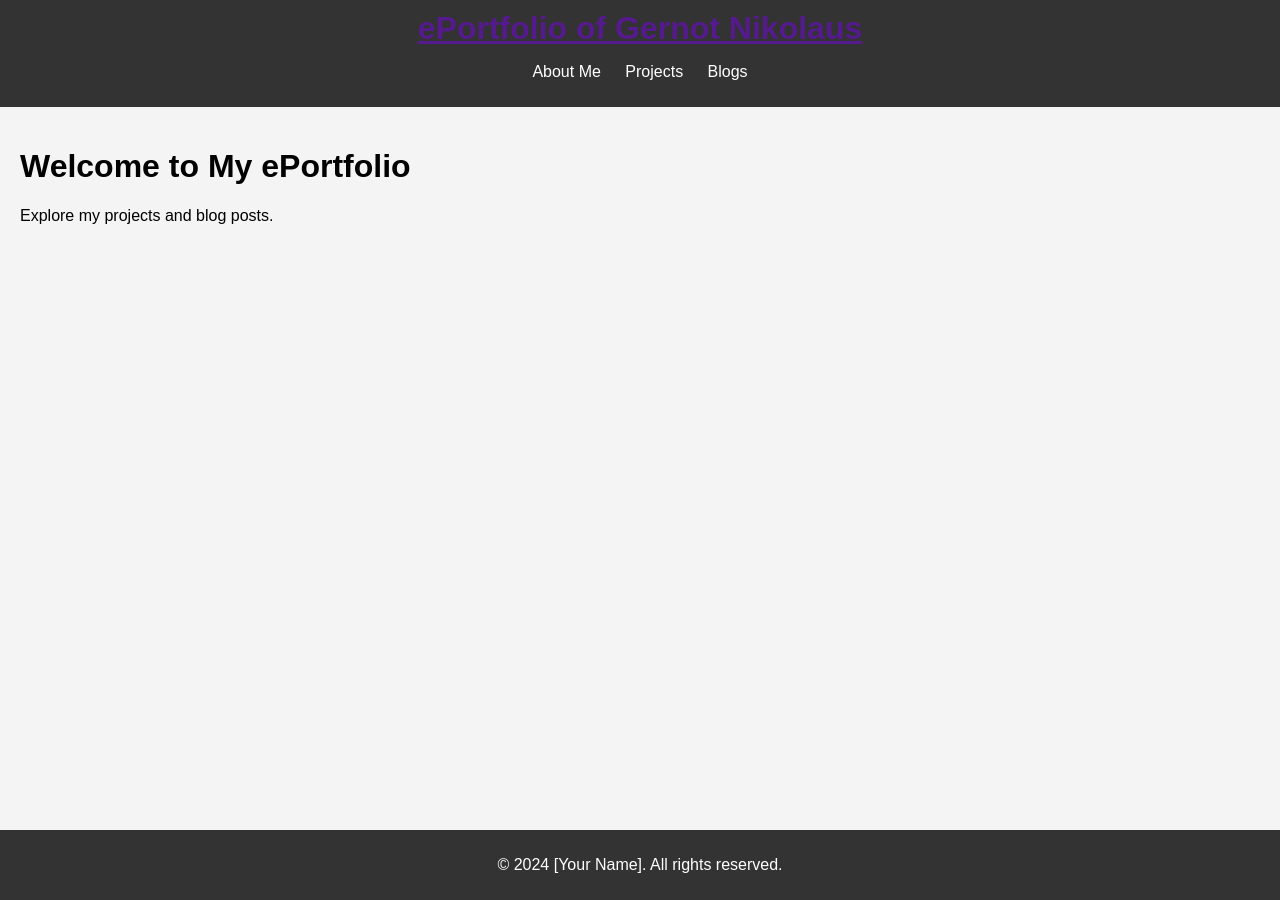
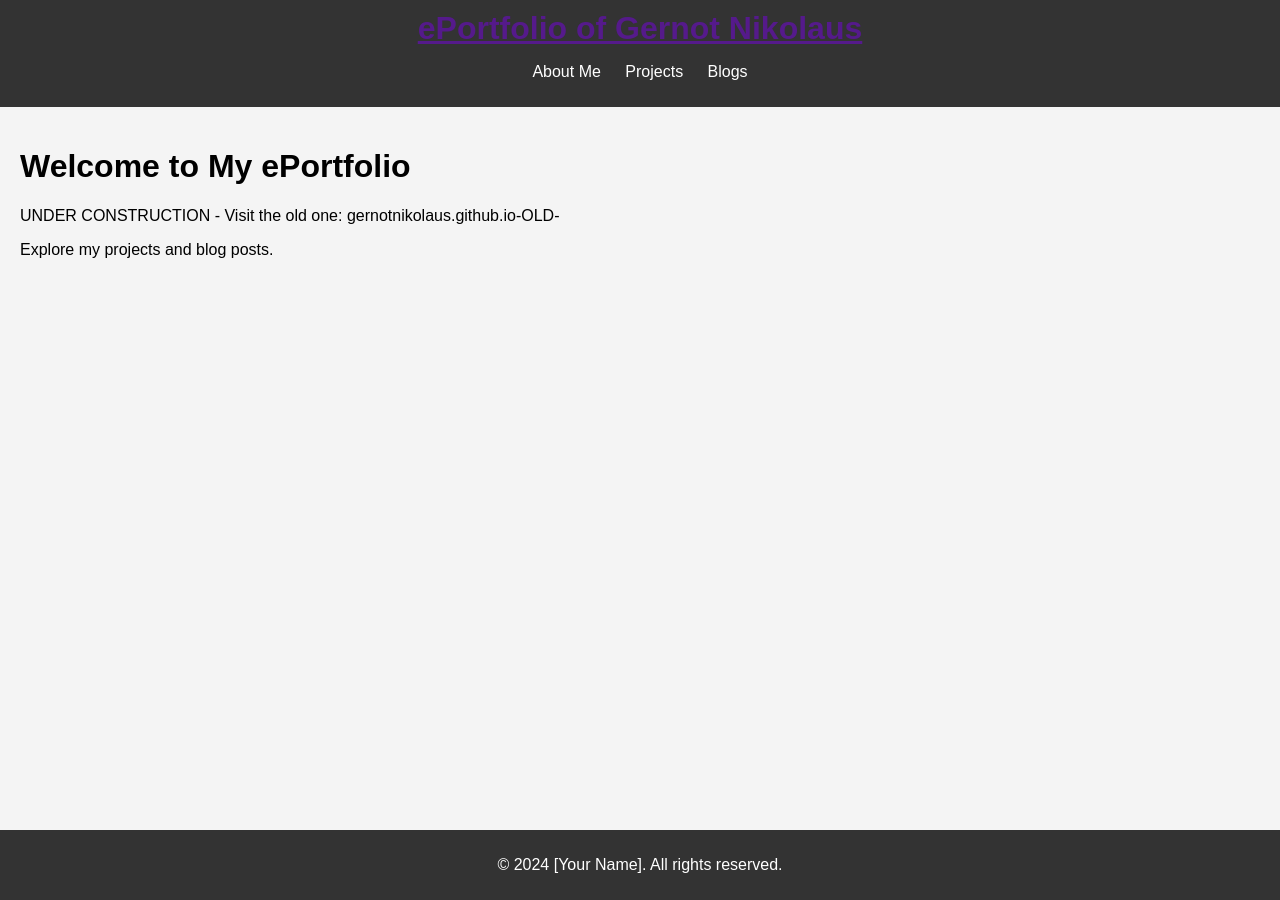
Before and after one commit to gernotnikolaus/gernotnikolaus.github.io, a Jekyll site: the page built from index.md, in a window 1280 px wide. Built offline with Jekyll 4.4.1, drawn with Linux system fonts in a browser that asks for light colours.

Commit message:
updating

```diff
--- a/index.md
+++ b/index.md
@@ -4,4 +4,5 @@ title: Home
 ---
 
 <h1>Welcome to My ePortfolio</h1>
+<p>UNDER CONSTRUCTION - Visit the old one: gernotnikolaus.github.io-OLD-</p>
 <p>Explore my projects and blog posts.</p>
```
